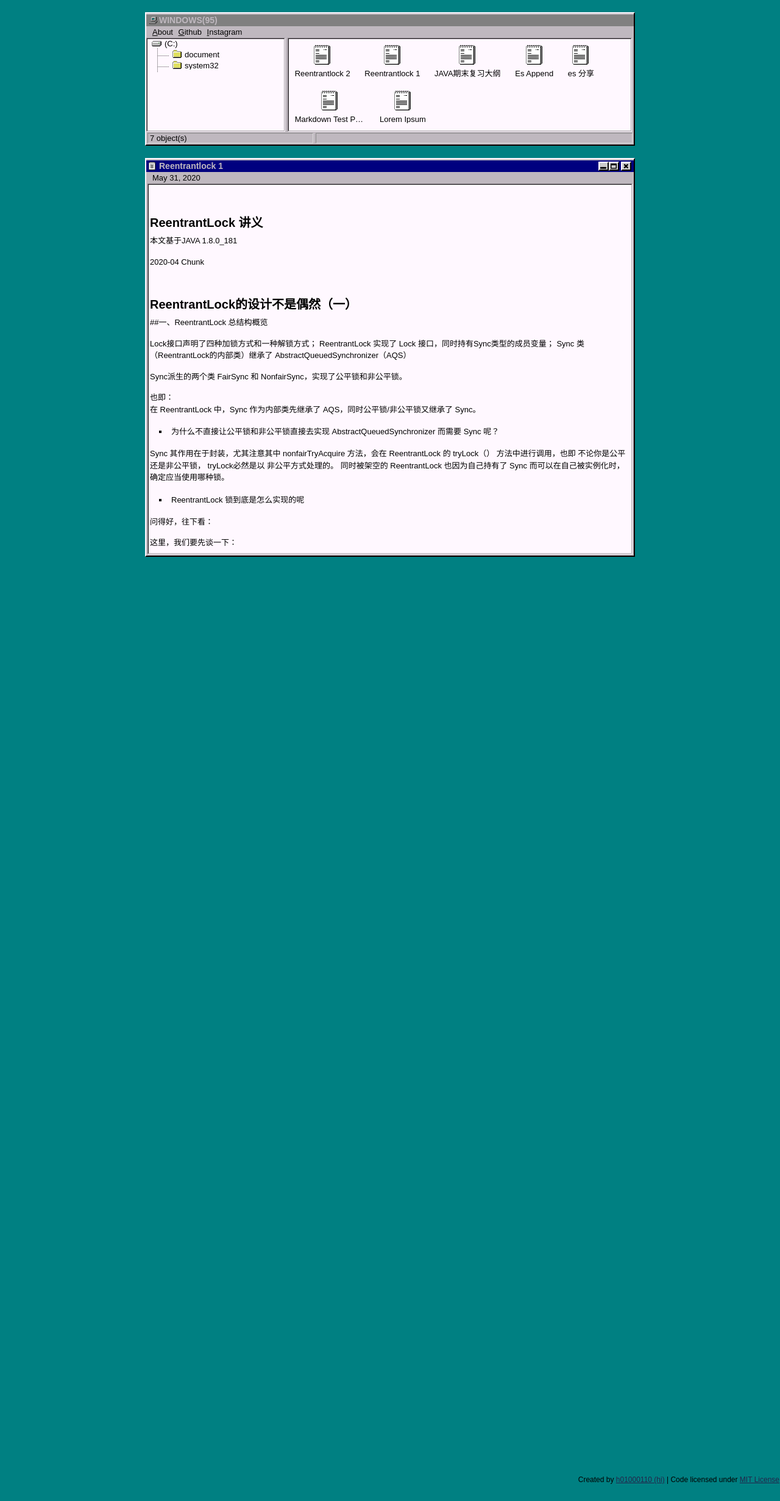
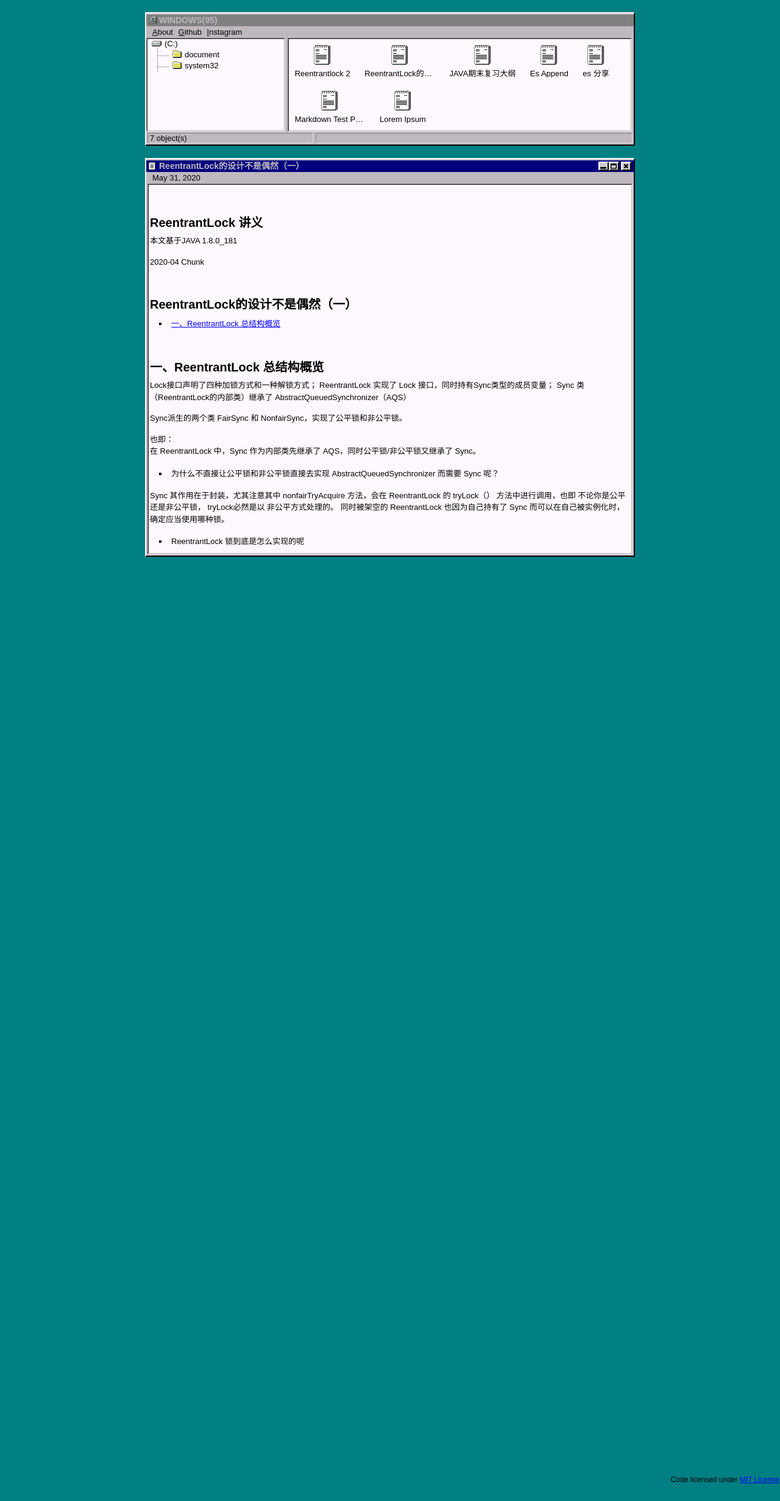
Before and after one commit to kc910521/kc910521.github.io, a Jekyll site: the page built from _posts/2020-05-31-ReentrantLock-1.md, in a window 1280 px wide. Shown: the whole page at 61% size. Built offline with Jekyll 4.4.1, drawn with Linux system fonts in a browser that asks for light colours; our own code applies the rules of GitHub Pages for plain Markdown files.

Commit message:
test heading anchor

```diff
--- a/_layouts/default.html
+++ b/_layouts/default.html
@@ -92,7 +92,8 @@
 	<script src="/assets/js/001.js"></script>
 	<script src="/assets/js/002.js"></script>
 	<div class="footer" style="position: absolute;height: 30px;bottom: 1px;right: 1px;">
-		<p>Created by <a href="http://github.com/h01000110" target="_blank">h01000110 (hi)</a> | Code licensed under <a href="https://github.com/h01000110/h01000110.github.io/blob/master/LICENSE" target="_blank">MIT License</a></p>
+		Code licensed under <a href="https://github.com/h01000110/h01000110.github.io/blob/master/LICENSE"
+							   target="_blank">MIT License</a></p>
 	</div>
 </body>
 </html>
--- a/_posts/2020-05-31-ReentrantLock-1.md
+++ b/_posts/2020-05-31-ReentrantLock-1.md
@@ -1,3 +1,8 @@
+---
+layout: default
+title: "ReentrantLock的设计不是偶然（一）"
+tags: document
+---
 
 # ReentrantLock 讲义
 
@@ -9,7 +14,13 @@
 
 # ReentrantLock的设计不是偶然（一）
 
-##一、ReentrantLock 总结构概览
+* [一、ReentrantLock 总结构概览](#Headings)
+
+
+
+
+
+# <a name="Headings"></a>一、ReentrantLock 总结构概览
 
 Lock接口声明了四种加锁方式和一种解锁方式；
 ReentrantLock 实现了 Lock 接口，同时持有Sync类型的成员变量；
```
